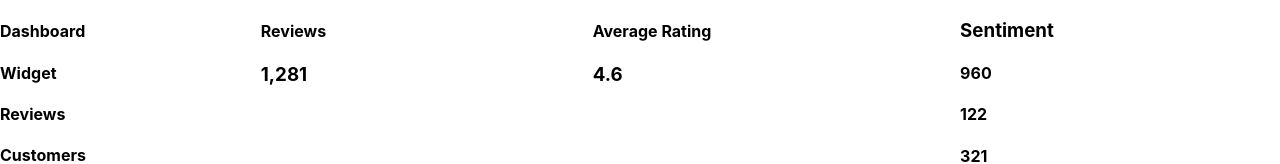
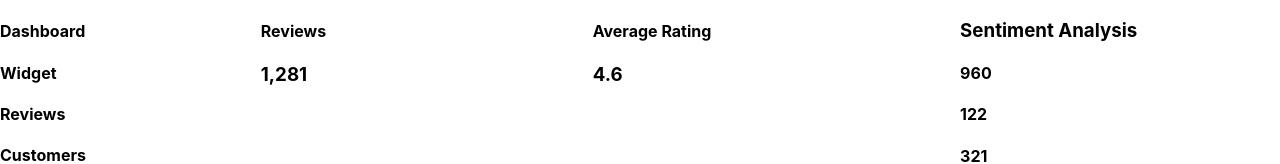
Before and after one commit to folksoul91/dashboard, a React (Create React App) app: page / in a window 1280 px wide. Shown: the top 164 px of the page. Built offline with nearby package versions, Linux system fonts and the light colour scheme.

Commit message:
adding h3

```diff
--- a/src/components/Sentiment.js
+++ b/src/components/Sentiment.js
@@ -1,7 +1,7 @@
 const Sentiment = () => {
   return (
     <>
-      <h3>Sentiment</h3>
+      <h3>Sentiment Analysis</h3>
       <h4> 960 </h4>
       <h4> 122 </h4>
       <h4> 321 </h4>
```
